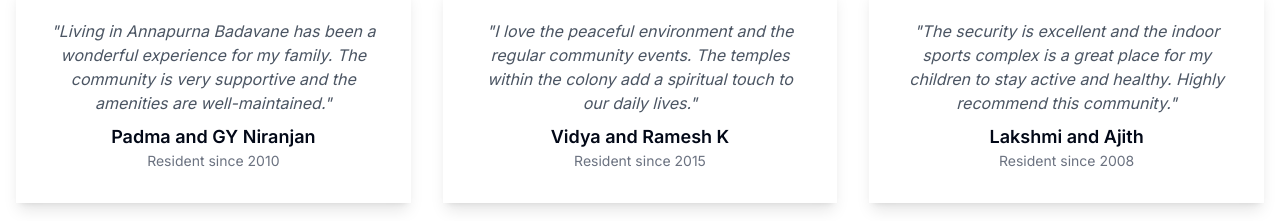
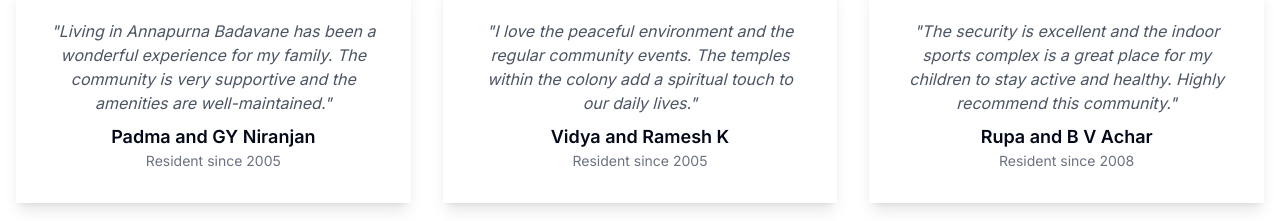
Before and after one commit to shravyaN25/MyColonyWebsite, a Next.js app: page / in a window 1280 px wide. Shown: the part 3300-3521 px from the top of the page. Built offline with nearby package versions, Linux system fonts and the light colour scheme.

Commit message:
Update page.jsx

```diff
--- a/app/page.jsx
+++ b/app/page.jsx
@@ -276,18 +276,18 @@ export default function HomePage() {
             {[
               {
                 name: "Padma and GY Niranjan",
-                role: "Resident since 2010",
+                role: "Resident since 2005",
                 quote:
                   "Living in Annapurna Badavane has been a wonderful experience for my family. The community is very supportive and the amenities are well-maintained.",
               },
               {
                 name: "Vidya and Ramesh K",
-                role: "Resident since 2015",
+                role: "Resident since 2005",
                 quote:
                   "I love the peaceful environment and the regular community events. The temples within the colony add a spiritual touch to our daily lives.",
               },
               {
-                name: "Lakshmi and Ajith",
+                name: "Rupa and B V Achar",
                 role: "Resident since 2008",
                 quote:
                   "The security is excellent and the indoor sports complex is a great place for my children to stay active and healthy. Highly recommend this community.",
```
